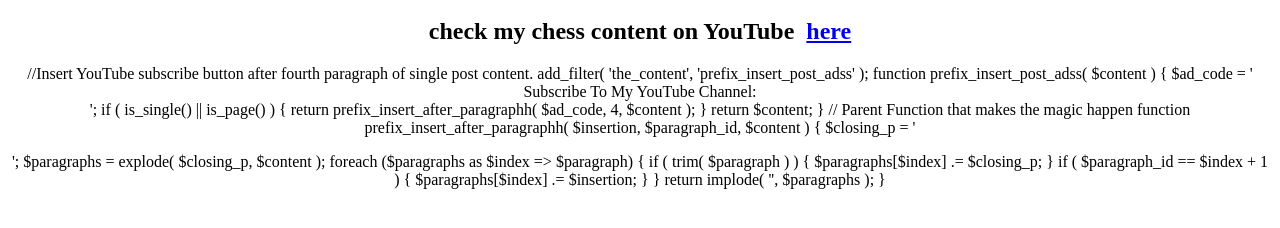
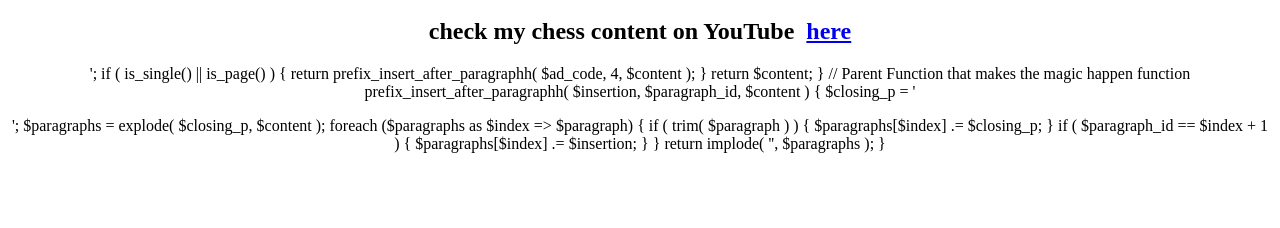
Before and after one commit to AhmedAYK/My-new-game.exe, a plain HTML site: page index.html in a window 1280 px wide. Shown: the part 48-276 px from the top of the page. Drawn offline with Linux system fonts and the light colour scheme.

Commit message:
Update index.html

```diff
--- a/index.html
+++ b/index.html
@@ -12,11 +12,7 @@ check my chess content on YouTube
 </h2>
 </body>
 
-
-//Insert YouTube subscribe button after fourth paragraph of single post content.
-add_filter( 'the_content', 'prefix_insert_post_adss' );
-function prefix_insert_post_adss( $content ) {
-$ad_code = '<div>Subscribe To My YouTube Channel: </div>
+</div>
 <div><script src="https://apis.google.com/js/platform.js"></script> <div class="g-ytsubscribe" data-channelid="UCZOLlbhd5eEbYqRDBvPYZeg" data-layout="full" data-count="default"></div></div>';
 if ( is_single() || is_page() ) {
 return prefix_insert_after_paragraphh( $ad_code, 4, $content );
```
